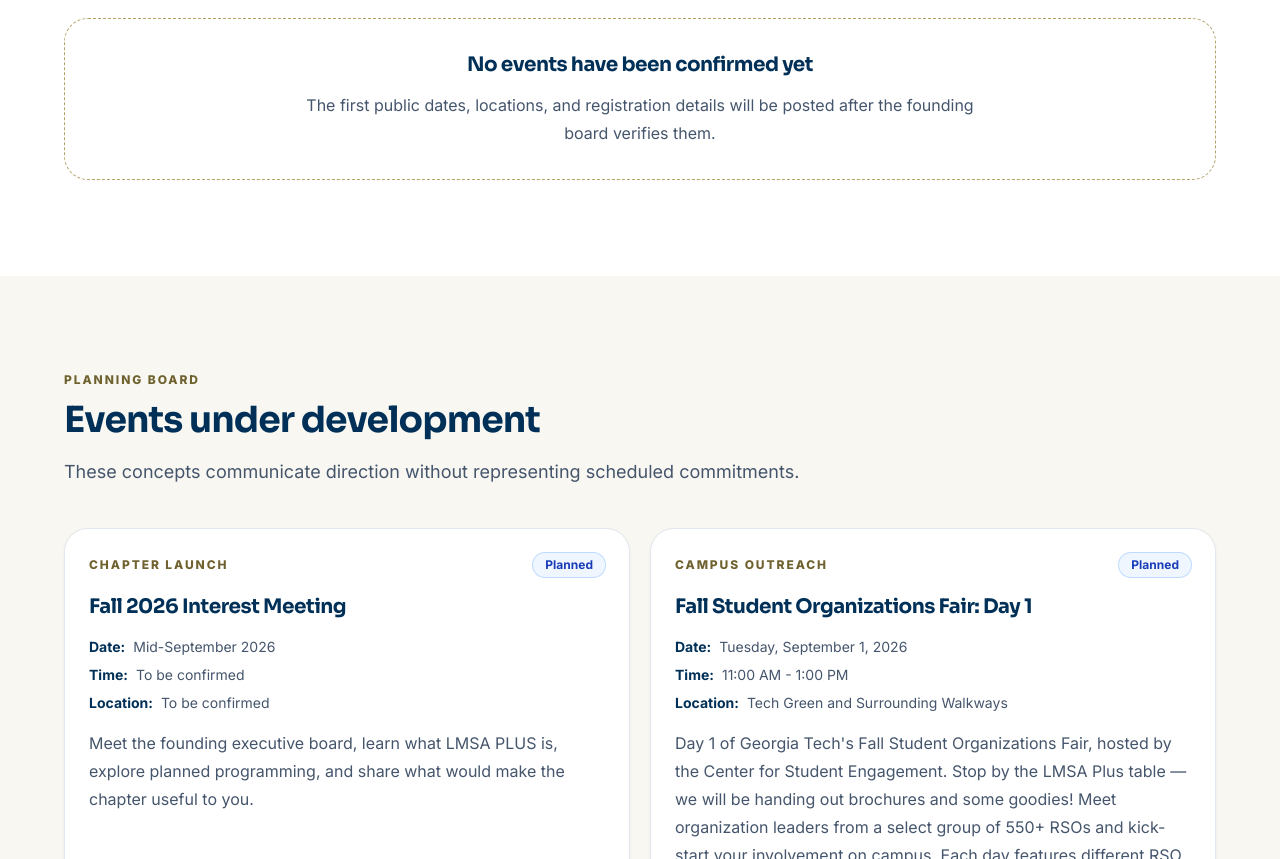
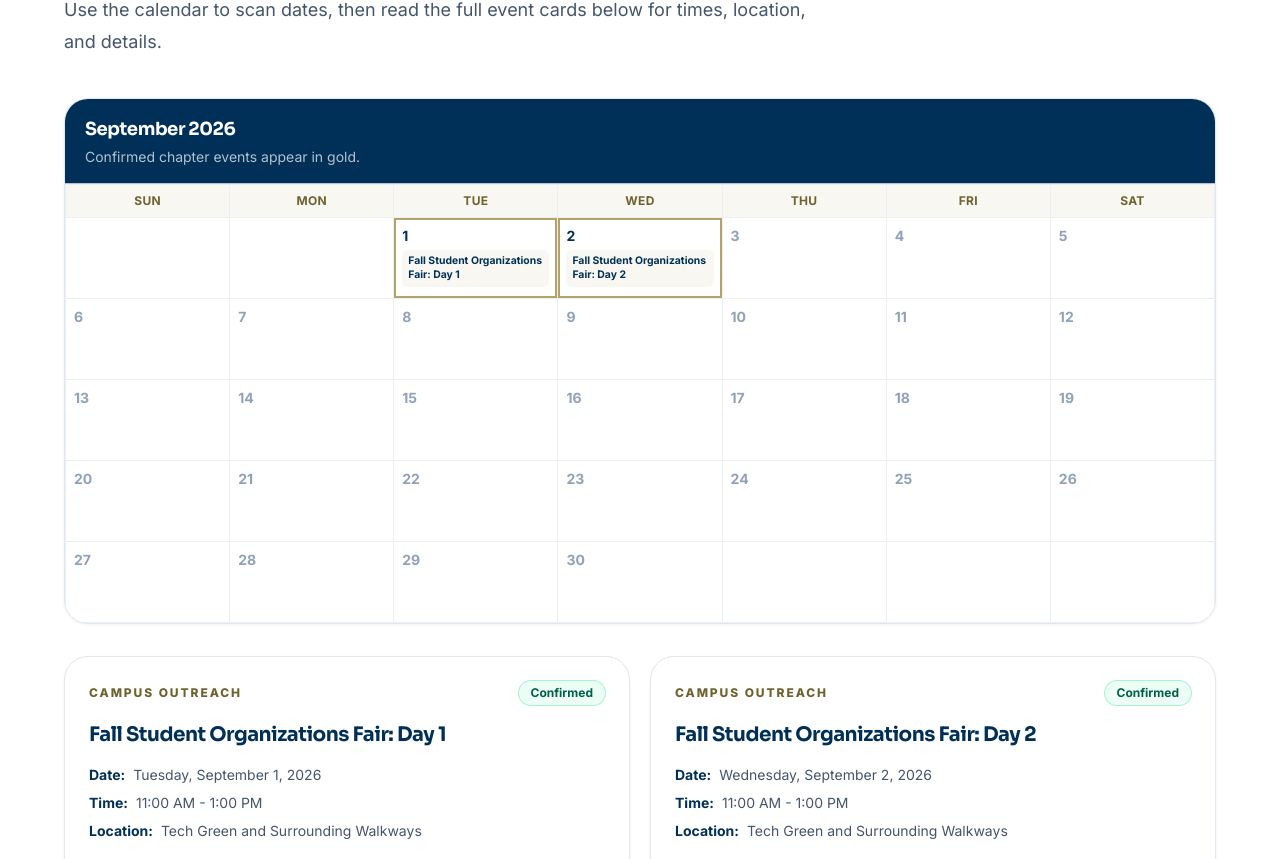
Before and after one commit to jas0nriverah/gt-lmsa-website, a Next.js app: page /events in a window 1280 px wide. Shown: the part 721-1580 px from the top of the page. Built offline with nearby package versions, Linux system fonts and the light colour scheme.

Commit message:
Add confirmed Fall fair calendar view for September 1–2
Mark the Student Organizations Fair days as confirmed and show them on a month calendar plus event cards.

Co-authored-by: Cursor <cursoragent@cursor.com>

```diff
--- a/src/app/events/page.tsx
+++ b/src/app/events/page.tsx
@@ -1,6 +1,7 @@
 import type { Metadata } from "next";
 import { EventCard } from "@/components/Cards";
 import { EmptyState } from "@/components/EmptyState";
+import { EventCalendar } from "@/components/EventCalendar";
 import { PageHero } from "@/components/PageHero";
 import { Section } from "@/components/Section";
 import { SitePage } from "@/components/SitePage";
@@ -9,7 +10,7 @@ import { events } from "@/lib/site-data";
 export const metadata: Metadata = {
   title: "Events",
   description:
-    "See planned LMSA Plus at Georgia Tech launch events and honest coming-soon states for dates, locations, and registration.",
+    "See confirmed LMSA Plus at Georgia Tech events on the calendar, plus planned launch activities still under development.",
 };
 
 export default function EventsPage() {
@@ -21,17 +22,23 @@ export default function EventsPage() {
     <SitePage>
       <PageHero
         eyebrow="Events"
-        title="The first chapter calendar is being built carefully."
-        description="An idea is not a confirmed event. Dates, times, locations, partners, speakers, and registration links will appear only after the board verifies them."
+        title="Confirmed dates appear on the calendar first."
+        description="Confirmed events include verified dates, times, and locations. Planning-board ideas stay separate until the founding board confirms them."
       />
       <Section
         eyebrow="Confirmed calendar"
         title="Upcoming confirmed events"
+        description="Use the calendar to scan dates, then read the full event cards below for times, location, and details."
         className="bg-white"
       >
         {confirmedEvents.length ? (
-          <div className="grid gap-5 md:grid-cols-2">
-            {confirmedEvents.map((event) => <EventCard key={event.id} event={event} />)}
+          <div className="grid gap-8">
+            <EventCalendar events={confirmedEvents} />
+            <div className="grid gap-5 md:grid-cols-2">
+              {confirmedEvents.map((event) => (
+                <EventCard key={event.id} event={event} />
+              ))}
+            </div>
           </div>
         ) : (
           <EmptyState
@@ -47,13 +54,17 @@ export default function EventsPage() {
         className="bg-gt-cream"
       >
         <div className="grid gap-5 md:grid-cols-2">
-          {plannedEvents.map((event) => <EventCard key={event.id} event={event} />)}
+          {plannedEvents.map((event) => (
+            <EventCard key={event.id} event={event} />
+          ))}
         </div>
       </Section>
       <Section eyebrow="Archive" title="Past chapter events" className="bg-white">
         {pastEvents.length ? (
           <div className="grid gap-5 md:grid-cols-2">
-            {pastEvents.map((event) => <EventCard key={event.id} event={event} />)}
+            {pastEvents.map((event) => (
+              <EventCard key={event.id} event={event} />
+            ))}
           </div>
         ) : (
           <EmptyState
--- a/src/app/page.tsx
+++ b/src/app/page.tsx
@@ -111,16 +111,19 @@ export default function HomePage() {
       <Section
         eyebrow="Events"
         title="The first chapter calendar is taking shape"
-        description="Dates, times, locations, and registration links remain unavailable until they are formally confirmed."
+        description="Confirmed Fall Student Organizations Fair dates are on the calendar. Other launch activities remain planned until logistics are verified."
         className="bg-white"
       >
         <div className="grid gap-5 md:grid-cols-2">
-          {events.slice(0, 2).map((event) => (
-            <EventCard key={event.id} event={event} />
-          ))}
+          {events
+            .filter((event) => event.status === "confirmed")
+            .slice(0, 2)
+            .map((event) => (
+              <EventCard key={event.id} event={event} />
+            ))}
         </div>
         <Link href="/events" className="button button-secondary mt-8">
-          View the event roadmap
+          View the event calendar
         </Link>
       </Section>
 
--- a/src/components/Cards.tsx
+++ b/src/components/Cards.tsx
@@ -46,7 +46,7 @@ export function EventCard({ event }: { event: ChapterEvent }) {
     event.registrationStatus === "active" && Boolean(event.registrationUrl);
 
   return (
-    <article className="card flex h-full flex-col overflow-hidden">
+    <article id={event.id} className="card flex h-full flex-col overflow-hidden scroll-mt-28">
       {event.image ? (
         <Image
           src={event.image.src}
--- /dev/null
+++ b/src/components/EventCalendar.tsx
@@ -0,0 +1,139 @@
+import type { ChapterEvent } from "@/lib/site-types";
+
+const WEEKDAYS = ["Sun", "Mon", "Tue", "Wed", "Thu", "Fri", "Sat"];
+
+function parseLocalDate(isoDate: string) {
+  const [year, month, day] = isoDate.split("-").map(Number);
+  return new Date(year, month - 1, day);
+}
+
+function monthKey(date: Date) {
+  return `${date.getFullYear()}-${String(date.getMonth() + 1).padStart(2, "0")}`;
+}
+
+function monthTitle(date: Date) {
+  return date.toLocaleDateString("en-US", { month: "long", year: "numeric" });
+}
+
+type CalendarMonth = {
+  key: string;
+  title: string;
+  year: number;
+  monthIndex: number;
+  eventsByDay: Map<number, ChapterEvent[]>;
+};
+
+function buildMonths(events: ChapterEvent[]): CalendarMonth[] {
+  const dated = events.filter((event) => event.startDate);
+  const byMonth = new Map<string, CalendarMonth>();
+
+  for (const event of dated) {
+    const date = parseLocalDate(event.startDate!);
+    const key = monthKey(date);
+    const existing = byMonth.get(key);
+    if (existing) {
+      const list = existing.eventsByDay.get(date.getDate()) ?? [];
+      list.push(event);
+      existing.eventsByDay.set(date.getDate(), list);
+    } else {
+      byMonth.set(key, {
+        key,
+        title: monthTitle(date),
+        year: date.getFullYear(),
+        monthIndex: date.getMonth(),
+        eventsByDay: new Map([[date.getDate(), [event]]]),
+      });
+    }
+  }
+
+  return [...byMonth.values()].sort((a, b) => a.key.localeCompare(b.key));
+}
+
+function MonthGrid({ month }: { month: CalendarMonth }) {
+  const firstDay = new Date(month.year, month.monthIndex, 1).getDay();
+  const daysInMonth = new Date(month.year, month.monthIndex + 1, 0).getDate();
+  const cells: Array<number | null> = [
+    ...Array.from({ length: firstDay }, () => null),
+    ...Array.from({ length: daysInMonth }, (_, index) => index + 1),
+  ];
+
+  while (cells.length % 7 !== 0) {
+    cells.push(null);
+  }
+
+  return (
+    <div className="card overflow-hidden">
+      <div className="border-b border-slate-200/80 bg-gt-navy px-5 py-4 text-white">
+        <h3 className="text-lg font-bold">{month.title}</h3>
+        <p className="mt-1 text-sm text-white/70">
+          Confirmed chapter events appear in gold.
+        </p>
+      </div>
+      <div className="grid grid-cols-7 gap-px bg-slate-200/70 p-px">
+        {WEEKDAYS.map((day) => (
+          <div
+            key={day}
+            className="bg-gt-cream px-1 py-2 text-center text-xs font-bold uppercase tracking-wide text-gt-dark-gold"
+          >
+            {day}
+          </div>
+        ))}
+        {cells.map((day, index) => {
+          const dayEvents = day ? month.eventsByDay.get(day) : undefined;
+          const hasEvents = Boolean(dayEvents?.length);
+
+          return (
+            <div
+              key={`${month.key}-${index}`}
+              className={`min-h-20 bg-white p-2 ${
+                hasEvents ? "ring-2 ring-inset ring-gt-gold" : ""
+              }`}
+            >
+              {day ? (
+                <>
+                  <p
+                    className={`text-sm font-bold ${
+                      hasEvents ? "text-gt-navy" : "text-slate-400"
+                    }`}
+                  >
+                    {day}
+                  </p>
+                  {hasEvents ? (
+                    <ul className="mt-1 space-y-1">
+                      {dayEvents!.map((event) => (
+                        <li key={event.id}>
+                          <a
+                            href={`#${event.id}`}
+                            className="block rounded-md bg-gt-cream px-1.5 py-1 text-[0.65rem] font-bold leading-snug text-gt-navy hover:bg-gt-gold/30"
+                          >
+                            {event.title}
+                          </a>
+                        </li>
+                      ))}
+                    </ul>
+                  ) : null}
+                </>
+              ) : null}
+            </div>
+          );
+        })}
+      </div>
+    </div>
+  );
+}
+
+export function EventCalendar({ events }: { events: ChapterEvent[] }) {
+  const months = buildMonths(events);
+
+  if (!months.length) {
+    return null;
+  }
+
+  return (
+    <div className="grid gap-6">
+      {months.map((month) => (
+        <MonthGrid key={month.key} month={month} />
+      ))}
+    </div>
+  );
+}
--- a/src/lib/site-data.ts
+++ b/src/lib/site-data.ts
@@ -76,11 +76,11 @@ export const announcements: Announcement[] = [
   },
   {
     id: "student-org-fair-fall-2026",
-    title: "Student Organization Fair",
+    title: "Fall Student Organizations Fair",
     summary:
-      "The chapter intends to meet students at the Fall 2026 Student Organization Fair.",
-    timing: "Fall 2026 — official fair details coming soon",
-    status: "planned",
+      "Visit the LMSA Plus table on Tech Green for brochures and goodies during Georgia Tech's Fall Student Organizations Fair.",
+    timing: "September 1–2, 2026 · 11:00 AM – 1:00 PM · Tech Green",
+    status: "confirmed",
     href: "/events",
     featured: true,
   },
@@ -262,7 +262,7 @@ export const events: ChapterEvent[] = [
     id: "fall-2026-student-organization-fair-day-1",
     title: "Fall Student Organizations Fair: Day 1",
     category: "Campus outreach",
-    status: "planned",
+    status: "confirmed",
     displayDate: "Tuesday, September 1, 2026",
     startDate: "2026-09-01",
     time: "11:00 AM - 1:00 PM",
@@ -276,7 +276,7 @@ export const events: ChapterEvent[] = [
     id: "fall-2026-student-organization-fair-day-2",
     title: "Fall Student Organizations Fair: Day 2",
     category: "Campus outreach",
-    status: "planned",
+    status: "confirmed",
     displayDate: "Wednesday, September 2, 2026",
     startDate: "2026-09-02",
     time: "11:00 AM - 1:00 PM",
```
